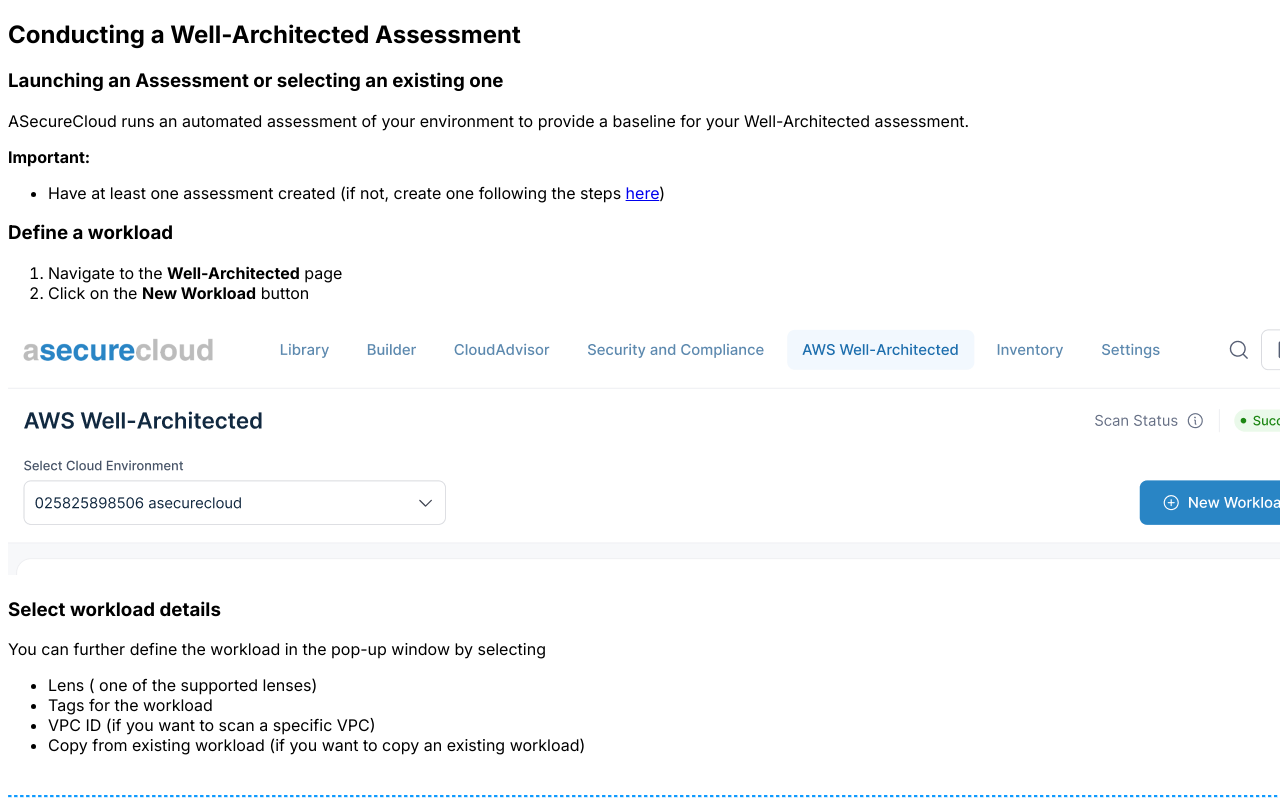
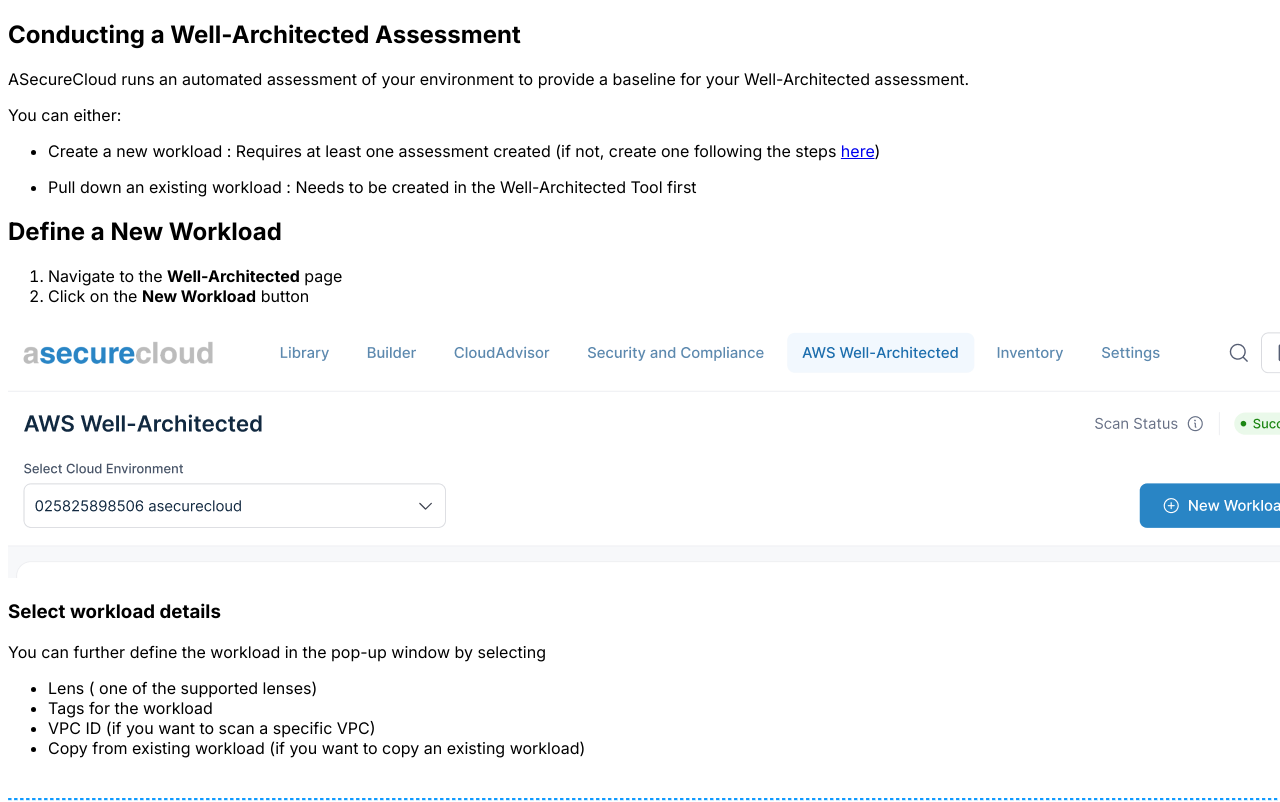
Before and after one commit to asecurecloud/documentation, a Next.js app: page /wellArchitected/conductingwar in a window 1280 px wide. Shown: the top 802 px of the page. Built offline with nearby package versions, Linux system fonts and the light colour scheme.

Commit message:
update wellarchitected plan

```diff
--- a/pages/wellArchitected/conductingwar.mdx
+++ b/pages/wellArchitected/conductingwar.mdx
@@ -1,13 +1,16 @@
 ## Conducting a Well-Architected Assessment
 
-### Launching an Assessment or selecting an existing one
 
 ASecureCloud runs an automated assessment of your environment to provide a baseline for your Well-Architected assessment.
 
-**Important:**
-- Have at least one assessment created (if not, create one following the steps [here](/gettingStarted))
+You can either:
 
-### Define a workload
+- Create a new workload : Requires at least one assessment created (if not, create one following the steps [here](/gettingStarted))
+
+- Pull down an existing workload : Needs to be created in the Well-Architected Tool first
+
+
+## Define a New Workload
 
 1. Navigate to the **Well-Architected** page
 2. Click on the **New Workload** button
```
